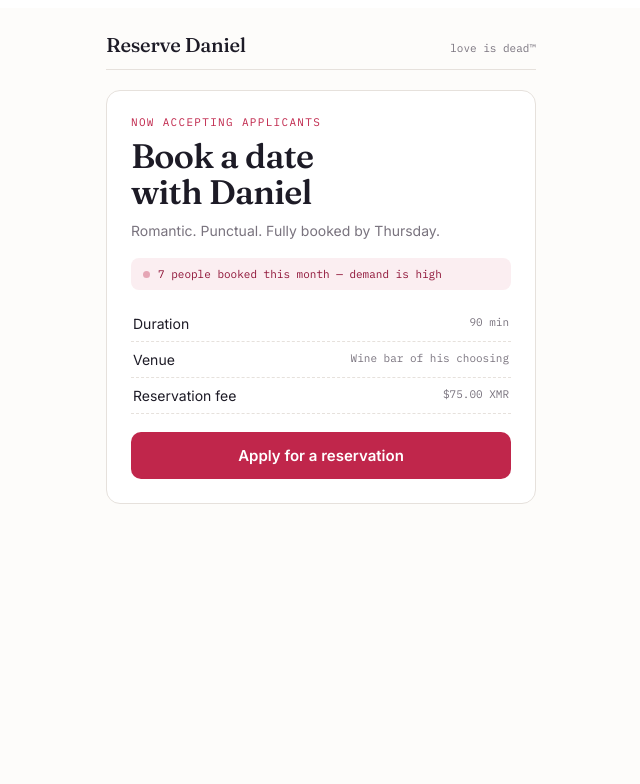
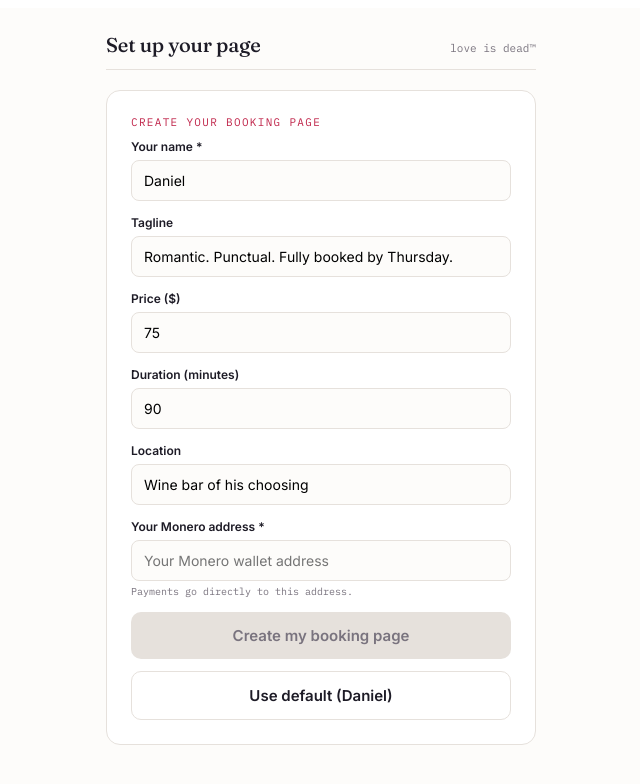
Before and after one commit to moderatedan/date-booking-daniel, a React (Vite) app: page / in a window 1280 px wide. Shown: the top 784 px of the page, without its empty margins (319-959 px from the left). Built offline with nearby package versions, Linux system fonts and the light colour scheme.

Commit message:
Configurable booking page with URL params

```diff
--- a/src/App.jsx
+++ b/src/App.jsx
@@ -1,13 +1,37 @@
 import { useState, useMemo } from "react";
 
-const CONFIG = {
-  bachelor: "Daniel",
+const DEFAULT_CONFIG = {
+  name: "Daniel",
   tagline: "Romantic. Punctual. Fully booked by Thursday.",
   price: 75,
   durationMin: 90,
   location: "Wine bar of his choosing",
-  moneroAddress: "85ghUA3X2THUKkaPo8ohYu5zGvzDE5GMwCZCcJgmTcq3GTSZLAfeJfGDn9i9VJMPTmVpkvqbVE9PpEZkGbn6iU9r3Tu5cAe",
+  moneroAddress: "",
 };
+
+function getConfigFromURL() {
+  const params = new URLSearchParams(window.location.search);
+  return {
+    name: params.get('name') || DEFAULT_CONFIG.name,
+    tagline: params.get('tagline') || DEFAULT_CONFIG.tagline,
+    price: parseInt(params.get('price')) || DEFAULT_CONFIG.price,
+    durationMin: parseInt(params.get('duration')) || DEFAULT_CONFIG.durationMin,
+    moneroAddress: params.get('address') || DEFAULT_CONFIG.moneroAddress,
+    location: params.get('location') || DEFAULT_CONFIG.location,
+  };
+}
+
+function generateShareURL(config) {
+  const base = window.location.origin + window.location.pathname;
+  const params = new URLSearchParams();
+  if (config.name) params.set('name', config.name);
+  if (config.tagline) params.set('tagline', config.tagline);
+  if (config.price) params.set('price', config.price);
+  if (config.durationMin) params.set('duration', config.durationMin);
+  if (config.moneroAddress) params.set('address', config.moneroAddress);
+  if (config.location) params.set('location', config.location);
+  return base + '?' + params.toString();
+}
 
 const TAKEN = {
   3: [{ time: "7:00 PM", by: "Paige" }],
@@ -77,6 +101,7 @@
 .bd-back{background:none;border:none;color:var(--mute);font:500 12px 'Inter',sans-serif;cursor:pointer;padding:0;margin-bottom:14px}
 .bd-back:hover{color:var(--ink)}
 h2.bd-display{font-size:26px;margin-bottom:6px}
+.share-box{background:var(--paper);border:1px solid var(--line);border-radius:8px;padding:10px 12px;margin:12px 0;word-break:break-all;font-family:'IBM Plex Mono',monospace;font-size:11px}
 `;
 
 const MONTH = "July 2026";
@@ -85,11 +110,16 @@
 const TODAY = 24;
 
 export default function DateBooking() {
-  const [step, setStep] = useState("profile");
+  const urlConfig = getConfigFromURL();
+  const [config, setConfig] = useState(urlConfig);
+  const [step, setStep] = useState(() => {
+    return urlConfig.name !== DEFAULT_CONFIG.name ? 'profile' : 'setup';
+  });
   const [applicant, setApplicant] = useState({ name: "", pitch: "" });
   const [day, setDay] = useState(null);
   const [time, setTime] = useState(null);
   const [copied, setCopied] = useState(false);
+  const [shareCopied, setShareCopied] = useState(false);
   const confirmation = useMemo(
     () => "LV-" + Math.random().toString(36).slice(2, 7).toUpperCase(),
     []
@@ -98,78 +128,202 @@
   const back = (to) => () => setStep(to);
 
   const copyAddress = () => {
-    navigator.clipboard.writeText(CONFIG.moneroAddress);
+    navigator.clipboard.writeText(config.moneroAddress);
     setCopied(true);
     setTimeout(() => setCopied(false), 2000);
   };
 
+  const copyShareLink = () => {
+    const url = generateShareURL(config);
+    navigator.clipboard.writeText(url);
+    setShareCopied(true);
+    setTimeout(() => setShareCopied(false), 2000);
+  };
+
   const downloadICS = () => {
+    const d = String(day).padStart(2, "0");
+    const dateStr = `202607${d}`;
+
     const [hhmm, period] = time.split(" ");
     let hr = parseInt(hhmm.split(":")[0]);
     if (period === "PM" && hr !== 12) hr += 12;
     if (period === "AM" && hr === 12) hr = 0;
+
+    const endMin = hr * 60 + config.durationMin;
     const startHr = String(hr).padStart(2, "0");
-    const endMin = hr * 60 + 90;
     const endHr = String(Math.floor(endMin / 60)).padStart(2, "0");
     const endMn = String(endMin % 60).padStart(2, "0");
-    const d = String(day).padStart(2, "0");
+
     const ics = [
       "BEGIN:VCALENDAR",
       "VERSION:2.0",
-      "PRODID:-//datebookingcalendar//EN",
       "BEGIN:VEVENT",
-      `UID:${confirmation}@datebookingcalendar.netlify.app`,
-      `SUMMARY:Date with ${CONFIG.bachelor} — ${applicant.name}`,
-      `DTSTART:202607${d}T${startHr}0000`,
-      `DTEND:202607${d}T${endHr}${endMn}00`,
-      `LOCATION:${CONFIG.location}`,
-      "DESCRIPTION:No refunds. No second chances. HR is watching.",
+      `SUMMARY:Date with ${config.name} — ${applicant.name}`,
+      `DTSTART:${dateStr}T${startHr}0000`,
+      `DTEND:${dateStr}T${endHr}${endMn}00`,
+      `LOCATION:${config.location}`,
+      "DESCRIPTION:No refunds. HR is watching.",
+      `UID:${confirmation}@datebooking`,
       "END:VEVENT",
       "END:VCALENDAR",
     ].join("\r\n");
     const a = document.createElement("a");
     a.href = "data:text/calendar;charset=utf-8," + encodeURIComponent(ics);
-    a.download = `date-with-${CONFIG.bachelor.toLowerCase()}.ics`;
+    a.download = `date-with-${config.name}.ics`;
     a.click();
   };
 
+  if (step === 'setup') {
     return (
       <div className="bd-root">
         <style>{css}</style>
         <div className="bd-shell">
           <header className="bd-brand">
-          <h1>Reserve&nbsp;{CONFIG.bachelor}</h1>
+            <h1>Set up your page</h1>
             <span>love is dead™</span>
           </header>
+          <div className="bd-card">
+            <div className="bd-eyebrow">Create your booking page</div>
+            <div className="bd-field">
+              <label htmlFor="bd-name">Your name *</label>
+              <input id="bd-name" value={config.name}
+                onChange={(e) => setConfig({ ...config, name: e.target.value })}
+                placeholder="e.g., Sarah, Mike, Dr. Smith" />
+            </div>
+            <div className="bd-field">
+              <label htmlFor="bd-tagline">Tagline</label>
+              <input id="bd-tagline" value={config.tagline}
+                onChange={(e) => setConfig({ ...config, tagline: e.target.value })}
+                placeholder="Romantic. Punctual. Fully booked by Thursday." />
+            </div>
+            <div className="bd-field">
+              <label htmlFor="bd-price">Price ($)</label>
+              <input id="bd-price" type="number" value={config.price}
+                onChange={(e) => setConfig({ ...config, price: parseInt(e.target.value) || 0 })}
+                placeholder="75" />
+            </div>
+            <div className="bd-field">
+              <label htmlFor="bd-duration">Duration (minutes)</label>
+              <input id="bd-duration" type="number" value={config.durationMin}
+                onChange={(e) => setConfig({ ...config, durationMin: parseInt(e.target.value) || 90 })}
+                placeholder="90" />
+            </div>
+            <div className="bd-field">
+              <label htmlFor="bd-location">Location</label>
+              <input id="bd-location" value={config.location}
+                onChange={(e) => setConfig({ ...config, location: e.target.value })}
+                placeholder="Wine bar of his choosing" />
+            </div>
+            <div className="bd-field">
+              <label htmlFor="bd-address">Your Monero address *</label>
+              <input id="bd-address" value={config.moneroAddress}
+                onChange={(e) => setConfig({ ...config, moneroAddress: e.target.value })}
+                placeholder="Your Monero wallet address" />
+              <p className="bd-note" style={{ textAlign: 'left', marginTop: 4 }}>
+                Payments go directly to this address.
+              </p>
+            </div>
+            <button className="bd-btn" disabled={!config.name.trim() || !config.moneroAddress.trim()}
+              onClick={() => {
+                setStep('profile');
+                const url = generateShareURL(config);
+                window.history.replaceState({}, '', url);
+              }}>
+              Create my booking page
+            </button>
+            <div style={{ height: 12 }} />
+            <button className="bd-btn ghost" onClick={() => {
+              setConfig({...DEFAULT_CONFIG, moneroAddress: "85ghUA3X2THUKkaPo8ohYu5zGvzDE5GMwCZCcJgmTcq3GTSZLAfeJfGDn9i9VJMPTmVpkvqbVE9PpEZkGbn6iU9r3Tu5cAe"});
+              setStep('profile');
+            }}>
+              Use default (Daniel)
+            </button>
+          </div>
+        </div>
+      </div>
+    );
+  }
 
-        {step === "profile" && (
+  if (step === 'share') {
+    const shareUrl = generateShareURL(config);
+    return (
+      <div className="bd-root">
+        <style>{css}</style>
+        <div className="bd-shell">
+          <header className="bd-brand">
+            <h1>Your booking page is live</h1>
+            <span>love is dead™</span>
+          </header>
+          <div className="bd-card" style={{ textAlign: 'center' }}>
+            <h2 className="bd-display" style={{ fontSize: 28 }}>
+              Share your page
+            </h2>
+            <p className="bd-mute">Send this link to anyone who wants to book you.</p>
+            <div className="share-box">{shareUrl}</div>
+            <button className="bd-copy-btn" onClick={copyShareLink}>
+              {shareCopied ? "✓ Copied" : "📋 Copy link"}
+            </button>
+            <div className="bd-copy-confirm">{shareCopied ? "Link copied to clipboard" : ""}</div>
+            <button className="bd-btn" onClick={() => setStep('profile')}>
+              View my booking page
+            </button>
+          </div>
+        </div>
+      </div>
+    );
+  }
+
+  if (step === 'profile') {
+    return (
+      <div className="bd-root">
+        <style>{css}</style>
+        <div className="bd-shell">
+          <header className="bd-brand">
+            <h1>Reserve {config.name}</h1>
+            <span>love is dead™</span>
+          </header>
           <div className="bd-card">
             <div className="bd-eyebrow">Now accepting applicants</div>
             <h2 className="bd-display" style={{ fontSize: 34 }}>
-              Book a date<br />with {CONFIG.bachelor}
+              Book a date<br />with {config.name}
             </h2>
-            <p className="bd-mute" style={{ marginTop: 10 }}>{CONFIG.tagline}</p>
+            <p className="bd-mute" style={{ marginTop: 10 }}>{config.tagline}</p>
             <div className="bd-demand">
               <span className="bd-dot" />
               {LEADERBOARD.length} people booked this month — demand is high
             </div>
             <ul className="bd-rank">
-              <li><span>Duration</span><span>{CONFIG.durationMin} min</span></li>
-              <li><span>Venue</span><span>{CONFIG.location}</span></li>
-              <li><span>Reservation fee</span><span>${CONFIG.price}.00 XMR</span></li>
+              <li><span>Duration</span><span>{config.durationMin} min</span></li>
+              <li><span>Venue</span><span>{config.location}</span></li>
+              <li><span>Reservation fee</span><span>${config.price}.00 XMR</span></li>
             </ul>
-            <div style={{ height: 18 }} />
-            <button className="bd-btn" onClick={() => setStep("apply")}>
+            <div style={{ height: 12 }} />
+            <button className="bd-btn ghost" onClick={() => setStep('share')}>
+              Share this page
+            </button>
+            <div style={{ height: 8 }} />
+            <button className="bd-btn" onClick={() => setStep('apply')}>
               Apply for a reservation
             </button>
           </div>
-        )}
+        </div>
+      </div>
+    );
+  }
 
-        {step === "apply" && (
+  if (step === 'apply') {
+    return (
+      <div className="bd-root">
+        <style>{css}</style>
+        <div className="bd-shell">
+          <header className="bd-brand">
+            <h1>Reserve {config.name}</h1>
+            <span>love is dead™</span>
+          </header>
           <div className="bd-card">
-            <button className="bd-back" onClick={back("profile")}>← Back</button>
+            <button className="bd-back" onClick={back('profile')}>← Back</button>
             <div className="bd-eyebrow">Round 1 · Application</div>
-            <h2 className="bd-display">Tell {CONFIG.bachelor} why</h2>
+            <h2 className="bd-display">Tell {config.name} why</h2>
             <p className="bd-mute" style={{ marginBottom: 16 }}>
               Applications are reviewed instantly by a rigorous process (there is no process).
             </p>
@@ -186,13 +340,24 @@
                 placeholder="Keep it under one restraining order" />
             </div>
             <button className="bd-btn" disabled={!applicant.name.trim()}
-              onClick={() => setStep("round2")}>
+              onClick={() => setStep('round2')}>
               Submit application
             </button>
           </div>
-        )}
+        </div>
+      </div>
+    );
+  }
 
-        {step === "round2" && (
+  if (step === 'round2') {
+    return (
+      <div className="bd-root">
+        <style>{css}</style>
+        <div className="bd-shell">
+          <header className="bd-brand">
+            <h1>Reserve {config.name}</h1>
+            <span>love is dead™</span>
+          </header>
           <div className="bd-card" style={{ textAlign: "center", padding: "40px 24px" }}>
             <div className="bd-eyebrow">Application reviewed</div>
             <h2 className="bd-display" style={{ fontSize: 30 }}>
@@ -201,15 +366,26 @@
             <p className="bd-mute" style={{ margin: "14px 0 22px" }}>
               Everyone makes it to the second round. That's the business model.
             </p>
-            <button className="bd-btn" onClick={() => setStep("calendar")}>
+            <button className="bd-btn" onClick={() => setStep('calendar')}>
               Choose a date
             </button>
           </div>
-        )}
+        </div>
+      </div>
+    );
+  }
 
-        {step === "calendar" && (
+  if (step === 'calendar') {
+    return (
+      <div className="bd-root">
+        <style>{css}</style>
+        <div className="bd-shell">
+          <header className="bd-brand">
+            <h1>Reserve {config.name}</h1>
+            <span>love is dead™</span>
+          </header>
           <div className="bd-card">
-            <button className="bd-back" onClick={back("round2")}>← Back</button>
+            <button className="bd-back" onClick={back('round2')}>← Back</button>
             <div className="bd-eyebrow">Round 2 · Scheduling</div>
             <h2 className="bd-display">{MONTH}</h2>
             <div className="bd-cal">
@@ -233,15 +409,26 @@
             </div>
             <p className="bd-note">· = another applicant already holds a slot that day</p>
             <div style={{ height: 12 }} />
-            <button className="bd-btn" disabled={!day} onClick={() => setStep("time")}>
+            <button className="bd-btn" disabled={!day} onClick={() => setStep('time')}>
               {day ? `Continue — July ${day}` : "Select a day"}
             </button>
           </div>
-        )}
+        </div>
+      </div>
+    );
+  }
 
-        {step === "time" && (
+  if (step === 'time') {
+    return (
+      <div className="bd-root">
+        <style>{css}</style>
+        <div className="bd-shell">
+          <header className="bd-brand">
+            <h1>Reserve {config.name}</h1>
+            <span>love is dead™</span>
+          </header>
           <div className="bd-card">
-            <button className="bd-back" onClick={back("calendar")}>← Back</button>
+            <button className="bd-back" onClick={back('calendar')}>← Back</button>
             <div className="bd-eyebrow">July {day} · Select a time</div>
             <h2 className="bd-display">Available slots</h2>
             <div style={{ height: 12 }} />
@@ -252,56 +439,78 @@
                   className={"bd-slot" + (time === t ? " sel" : "")}
                   onClick={() => setTime(t)}>
                   <span>{t}</span>
-                  <span className="who">{claimed ? `taken · ${claimed.by}` : `${CONFIG.durationMin} min`}</span>
+                  <span className="who">{claimed ? `taken · ${claimed.by}` : `${config.durationMin} min`}</span>
                 </button>
               );
             })}
             <div style={{ height: 8 }} />
-            <button className="bd-btn" disabled={!time} onClick={() => setStep("pay")}>
+            <button className="bd-btn" disabled={!time} onClick={() => setStep('pay')}>
               Reserve {time || "a slot"}
             </button>
           </div>
-        )}
+        </div>
+      </div>
+    );
+  }
 
-        {step === "pay" && (
+  if (step === 'pay') {
+    return (
+      <div className="bd-root">
+        <style>{css}</style>
+        <div className="bd-shell">
+          <header className="bd-brand">
+            <h1>Reserve {config.name}</h1>
+            <span>love is dead™</span>
+          </header>
           <div className="bd-card">
-            <button className="bd-back" onClick={back("time")}>← Back</button>
+            <button className="bd-back" onClick={back('time')}>← Back</button>
             <div className="bd-eyebrow">Final round · Payment</div>
             <h2 className="bd-display">Reserve your spot</h2>
             <ul className="bd-rank">
-              <li><span>Date with {CONFIG.bachelor}</span><span>July {day}, {time}</span></li>
+              <li><span>Date with {config.name}</span><span>July {day}, {time}</span></li>
               <li><span>Applicant</span><span>{applicant.name}</span></li>
             </ul>
-            <div className="bd-total"><span>TOTAL DUE</span><span>${CONFIG.price}.00 XMR</span></div>
+            <div className="bd-total"><span>TOTAL DUE</span><span>${config.price}.00 XMR</span></div>
             <div style={{ height: 14 }} />
             <p className="bd-mute" style={{ marginBottom: 4 }}>Send payment to this Monero address:</p>
-            <a href={"monero:" + CONFIG.moneroAddress} className="bd-xmr-box">
-              {CONFIG.moneroAddress}
+            <a href={"monero:" + config.moneroAddress} className="bd-xmr-box">
+              {config.moneroAddress}
             </a>
             <button className="bd-copy-btn" onClick={copyAddress}>
               {copied ? "✓ Copied" : "Copy address"}
             </button>
             <div className="bd-copy-confirm">{copied ? "Address copied to clipboard" : ""}</div>
-            <button className="bd-btn" onClick={() => setStep("done")}>
+            <button className="bd-btn" onClick={() => setStep('done')}>
               I've sent the payment
             </button>
             <p className="bd-note">Tap the address above to open your Monero wallet.</p>
           </div>
-        )}
+        </div>
+      </div>
+    );
+  }
 
-        {step === "done" && (
+  if (step === 'done') {
+    return (
+      <div className="bd-root">
+        <style>{css}</style>
+        <div className="bd-shell">
+          <header className="bd-brand">
+            <h1>Reserve {config.name}</h1>
+            <span>love is dead™</span>
+          </header>
           <div>
             <div className="bd-pass">
               <div className="bd-pass-top">
                 <div className="bd-eyebrow">Reservation confirmed</div>
                 <h2 className="bd-display" style={{ color: "inherit", fontSize: 24 }}>
-                  {applicant.name} × {CONFIG.bachelor}
+                  {applicant.name} × {config.name}
                 </h2>
               </div>
               <div className="bd-pass-body">
                 <div><div className="k">Date</div><div className="v">July {day}, 2026</div></div>
                 <div><div className="k">Time</div><div className="v">{time}</div></div>
-                <div><div className="k">Venue</div><div className="v">{CONFIG.location}</div></div>
+                <div><div className="k">Venue</div><div className="v">{config.location}</div></div>
                 <div><div className="k">Confirmation</div><div className="v">{confirmation}</div></div>
               </div>
               <div className="bd-perf" />
@@ -311,18 +520,20 @@
             </div>
             <div style={{ height: 12 }} />
             <button className="bd-btn ghost" onClick={downloadICS}>
-              Add to calendar (.ics)
+              📅 Add to calendar (.ics)
             </button>
-            <div style={{ height: 8 }} />
+            <div style={{ height: 12 }} />
             <button className="bd-btn ghost" onClick={() => {
-              setStep("profile"); setDay(null); setTime(null);
+              setStep('profile'); setDay(null); setTime(null);
               setApplicant({ name: "", pitch: "" });
             }}>
               Book another applicant
             </button>
           </div>
-        )}
         </div>
       </div>
     );
   }
+
+  return null;
+}
```
Lines whose indentation alone changed are shown as unchanged.
